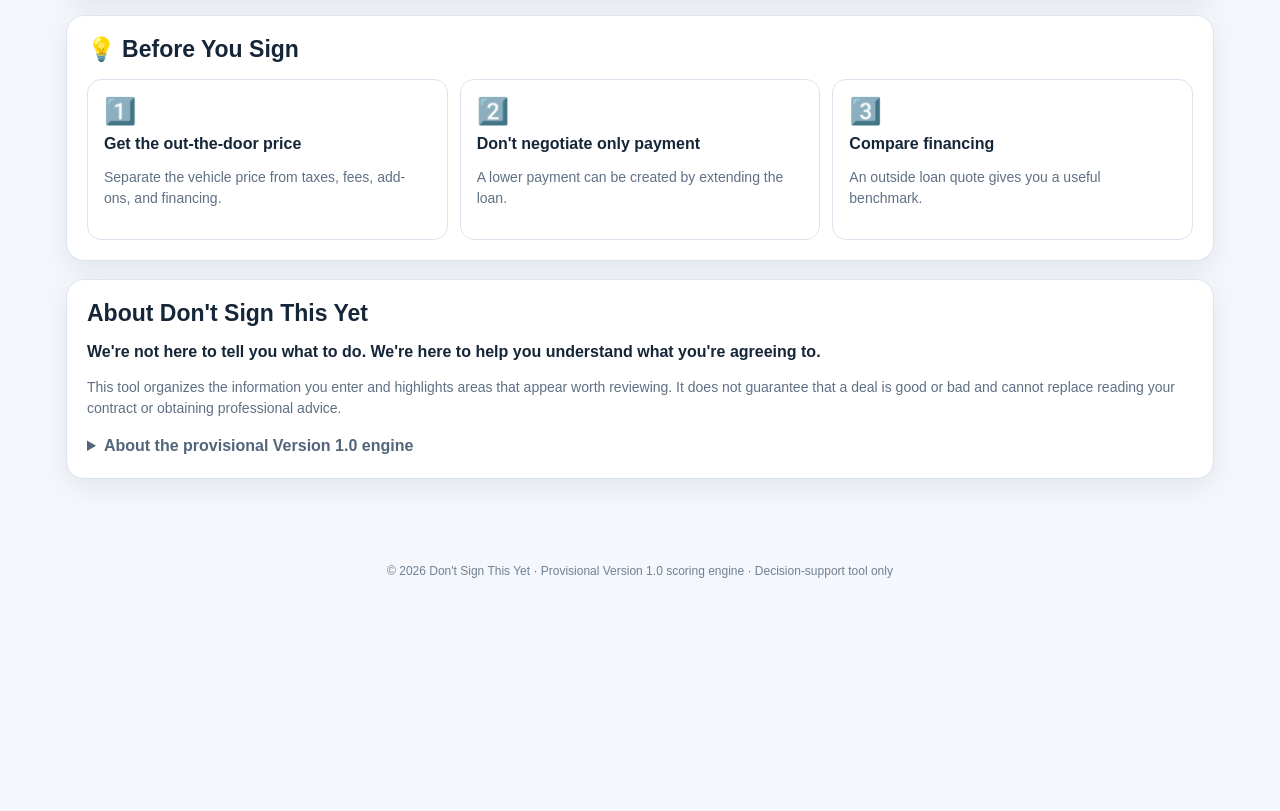
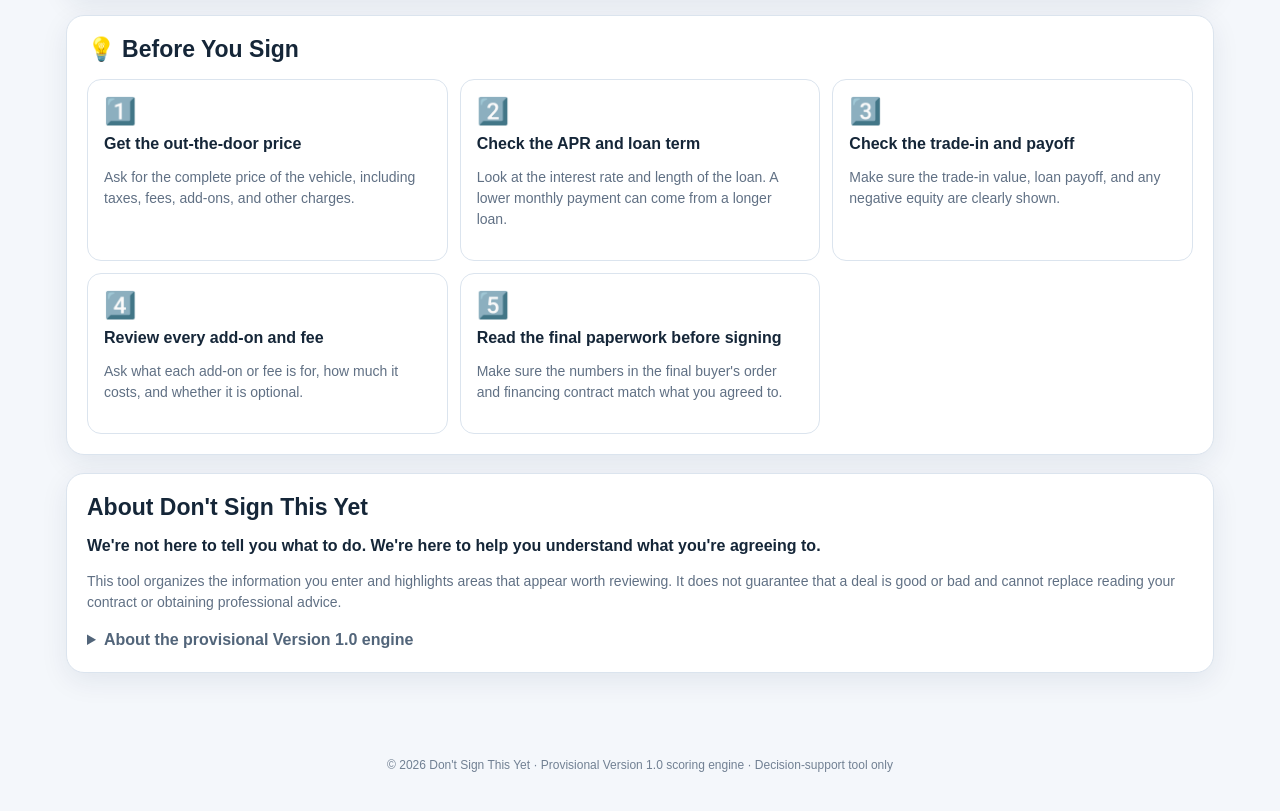
Before and after one commit to rmerrow1/dont-sign-this-yet, a Next.js app: page / in a window 1280 px wide. Shown: the part 3340-4151 px from the top of the page. Before the commit the page ends 3963 px from the top, so only its background shows below. Built offline with nearby package versions, Linux system fonts and the light colour scheme.

Commit message:
Revise vehicle purchase tips for clarity and detail
Updated tips for vehicle purchasing to provide clearer guidance and added new items for consideration.

```diff
--- a/app/page.js
+++ b/app/page.js
@@ -515,9 +515,11 @@ const aprGuidance =
         id="tips"
         title="💡 Before You Sign"
         items={[
-          ["1️⃣","Get the out-the-door price","Separate the vehicle price from taxes, fees, add-ons, and financing."],
-          ["2️⃣","Don't negotiate only payment","A lower payment can be created by extending the loan."],
-          ["3️⃣","Compare financing","An outside loan quote gives you a useful benchmark."]
+         ["1️⃣","Get the out-the-door price","Ask for the complete price of the vehicle, including taxes, fees, add-ons, and other charges."],
+["2️⃣","Check the APR and loan term","Look at the interest rate and length of the loan. A lower monthly payment can come from a longer loan."],
+["3️⃣","Check the trade-in and payoff","Make sure the trade-in value, loan payoff, and any negative equity are clearly shown."],
+["4️⃣","Review every add-on and fee","Ask what each add-on or fee is for, how much it costs, and whether it is optional."],
+["5️⃣","Read the final paperwork before signing","Make sure the numbers in the final buyer's order and financing contract match what you agreed to."]
         ]}
       />
 
```
